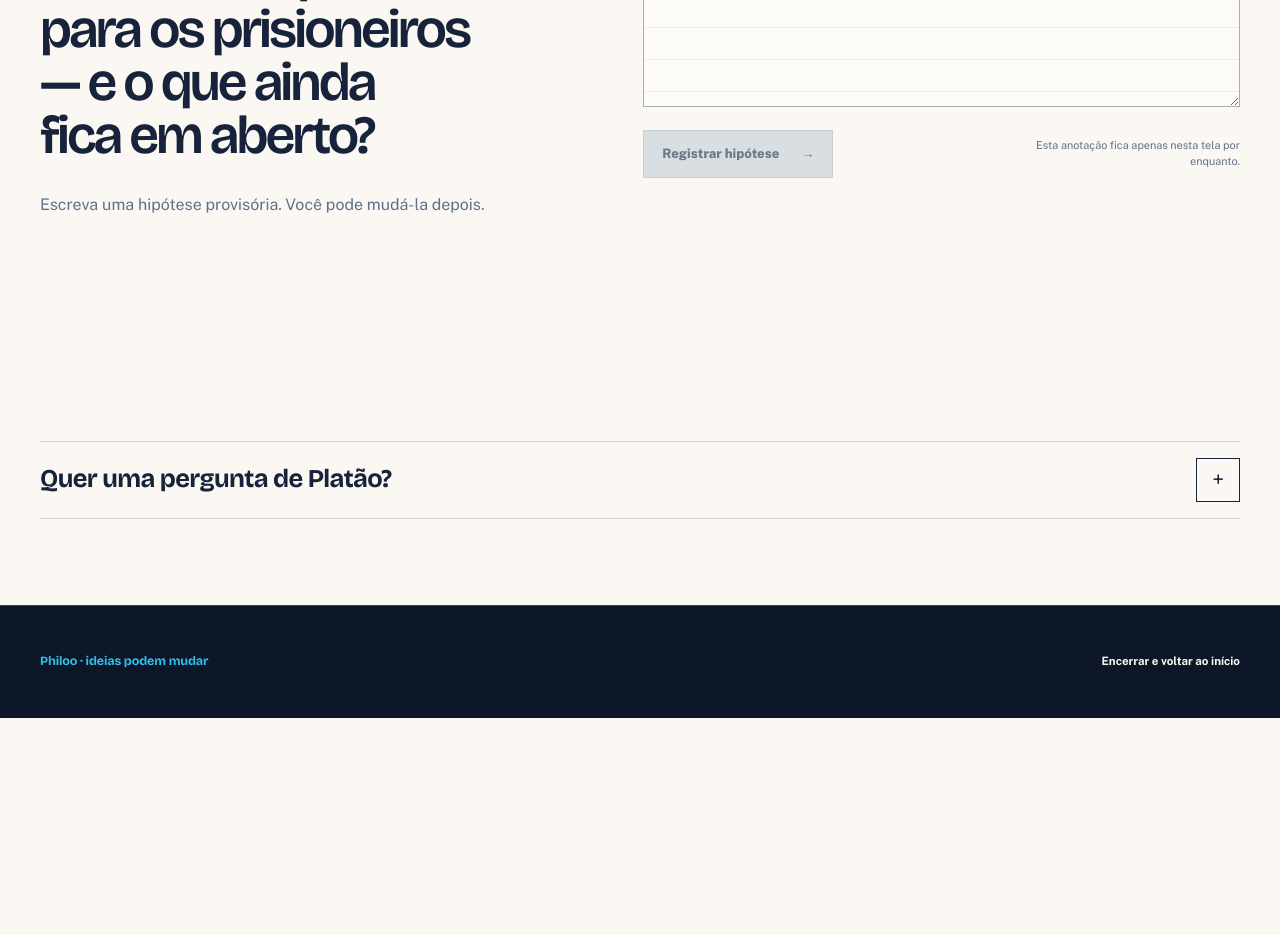
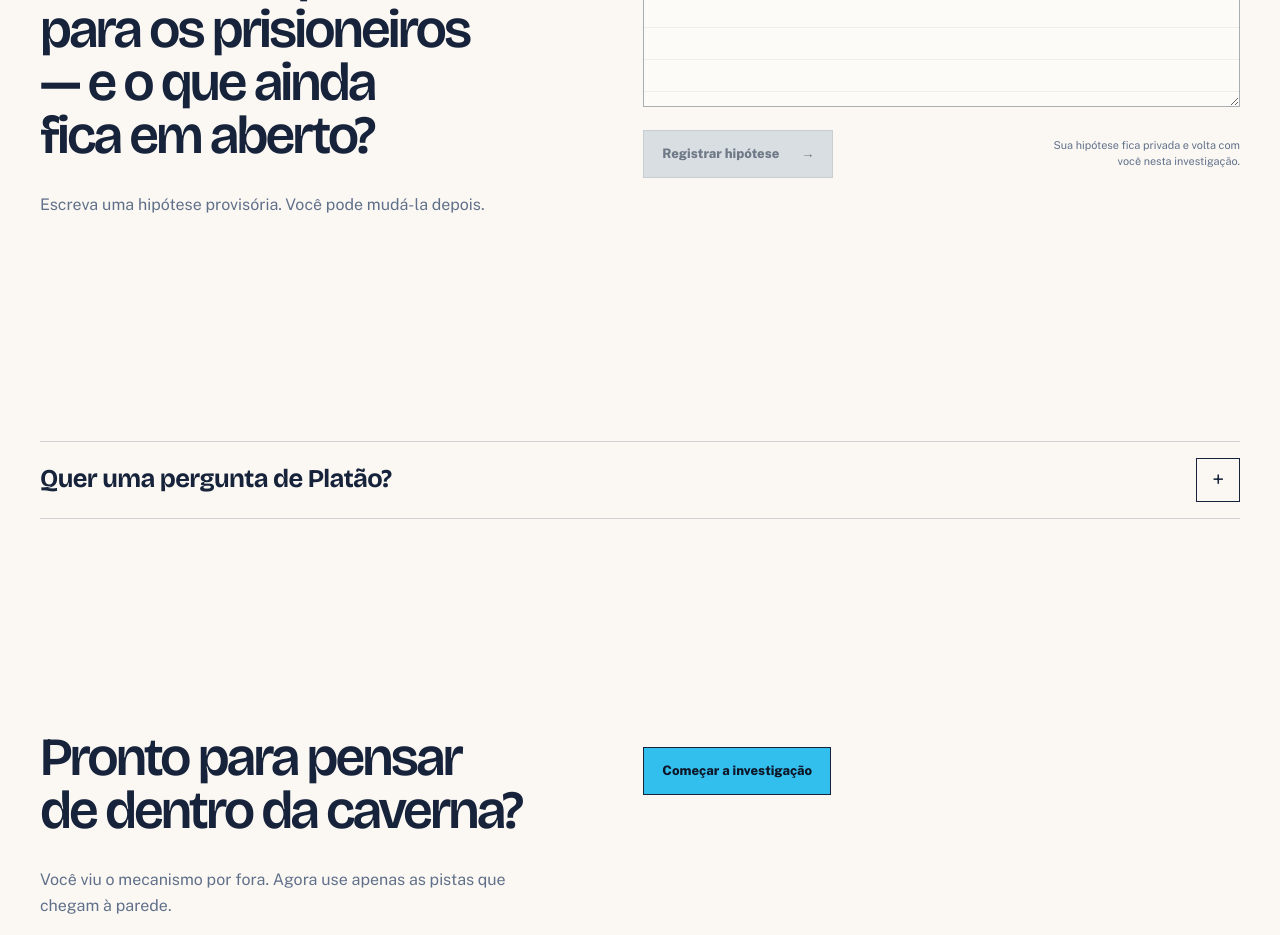
Before and after one commit to WhipDino/philoo-platform, a Next.js app: page /aula/as-sombras in a window 1280 px wide. Shown: the part 2140-3075 px from the top of the page. Before the commit the page ends 2858 px from the top, so only its background shows below. Built offline with nearby package versions, Linux system fonts and the light colour scheme.

Commit message:
refactor: preserve Corte de Luz as prologue

```diff
--- a/src/app/aula/as-sombras/page.tsx
+++ b/src/app/aula/as-sombras/page.tsx
@@ -1,8 +1,5 @@
 import type { Metadata } from "next";
-import Image from "next/image";
-import Link from "next/link";
-import { HypothesisNote } from "@/components/hypothesis-note";
-import { LightCut } from "@/components/light-cut";
+import { TemporaryPrologueScene } from "@/domains/lessons/as-sombras/prologue-scene";
 
 export const metadata: Metadata = {
   title: "As Sombras — Corte de Luz",
@@ -11,95 +8,5 @@ export const metadata: Metadata = {
 };
 
 export default function ShadowsLessonPage() {
-  return (
-    <div className="lesson-page">
-      <header className="lesson-header">
-        <div className="content-grid lesson-header-inner">
-          <Link className="lesson-back" href="/inicio">
-            <span aria-hidden="true">←</span>
-            Voltar ao início
-          </Link>
-          <span className="lesson-header-mark" aria-label="Philoo">
-            Philoo
-          </span>
-          <span className="lesson-progress">Investigação 01 · observação</span>
-        </div>
-      </header>
-
-      <main id="conteudo">
-        <section className="lesson-opening">
-          <div className="lesson-beam" aria-hidden="true" />
-          <div className="content-grid lesson-opening-inner">
-            <p className="evidence-label">AS SOMBRAS · CORTE DE LUZ</p>
-            <h1>O que uma sombra deixa de fora?</h1>
-            <div className="lesson-opening-copy">
-              <p>Antes de procurar a resposta, observe o mecanismo.</p>
-              <p>
-                Deslize o corte de luz para comparar o que aparece com as
-                pistas de como aparece.
-              </p>
-            </div>
-          </div>
-        </section>
-
-        <section className="light-cut-section">
-          <div className="content-grid">
-            <LightCut />
-          </div>
-        </section>
-
-        <section className="reflection-section">
-          <div className="content-grid reflection-grid">
-            <div className="reflection-copy">
-              <p className="evidence-label dark-label">
-                Sua leitura · provisória
-              </p>
-              <h2>
-                Sem precisar ter certeza: o que as sombras explicam para os
-                prisioneiros — e o que ainda fica em aberto?
-              </h2>
-              <p>
-                Escreva uma hipótese provisória. Você pode mudá-la depois.
-              </p>
-            </div>
-            <HypothesisNote />
-          </div>
-        </section>
-
-        <section className="plato-section">
-          <div className="content-grid">
-            <details className="plato-details">
-              <summary>
-                <span>Quer uma pergunta de Platão?</span>
-                <span aria-hidden="true">+</span>
-              </summary>
-              <div className="plato-details-body">
-                <Image
-                  src="/images/plato/platao-master.webp"
-                  alt="Platão pensativo"
-                  width={260}
-                  height={322}
-                  sizes="(max-width: 700px) 190px, 260px"
-                />
-                <div>
-                  <p className="evidence-label">Uma pergunta, não uma resposta</p>
-                  <blockquote>
-                    Se você só pudesse olhar para a parede, que pista faria você
-                    revisar o que parecia certo?
-                  </blockquote>
-                </div>
-              </div>
-            </details>
-          </div>
-        </section>
-      </main>
-
-      <footer className="lesson-footer">
-        <div className="content-grid">
-          <span>Philoo · ideias podem mudar</span>
-          <Link href="/inicio">Encerrar e voltar ao início</Link>
-        </div>
-      </footer>
-    </div>
-  );
+  return <TemporaryPrologueScene />;
 }
--- a/src/components/hypothesis-note.tsx
+++ b/src/components/hypothesis-note.tsx
@@ -5,10 +5,23 @@ import { useState, type FormEvent } from "react";
 const registeredFeedback =
   "Hipótese registrada. Você pode revisá-la quando outra pista mudar sua leitura.";
 
-export function HypothesisNote() {
-  const [draft, setDraft] = useState("");
+export interface HypothesisNoteProps {
+  value?: string;
+  defaultValue?: string;
+  onValueChange?: (value: string) => void;
+  onRegister?: (value: string) => void;
+}
+
+export function HypothesisNote({
+  value,
+  defaultValue = "",
+  onValueChange,
+  onRegister,
+}: HypothesisNoteProps = {}) {
+  const [internalDraft, setInternalDraft] = useState(defaultValue);
   const [hasRegistered, setHasRegistered] = useState(false);
   const [showFeedback, setShowFeedback] = useState(false);
+  const draft = value ?? internalDraft;
 
   function handleSubmit(event: FormEvent<HTMLFormElement>) {
     event.preventDefault();
@@ -19,6 +32,7 @@ export function HypothesisNote() {
 
     setHasRegistered(true);
     setShowFeedback(true);
+    onRegister?.(draft);
   }
 
   return (
@@ -30,7 +44,10 @@ export function HypothesisNote() {
         rows={5}
         value={draft}
         onChange={(event) => {
-          setDraft(event.target.value);
+          if (value === undefined) {
+            setInternalDraft(event.target.value);
+          }
+          onValueChange?.(event.target.value);
           setShowFeedback(false);
         }}
         placeholder="Talvez as sombras..."
@@ -40,7 +57,9 @@ export function HypothesisNote() {
           {hasRegistered ? "Revisar hipótese" : "Registrar hipótese"}
           <span aria-hidden="true">→</span>
         </button>
-        <span>Esta anotação fica apenas nesta tela por enquanto.</span>
+        <span>
+          Sua hipótese fica privada e volta com você nesta investigação.
+        </span>
       </div>
       {showFeedback ? (
         <p className="hypothesis-feedback" role="status">
--- /dev/null
+++ b/src/domains/lessons/as-sombras/prologue-scene.tsx
@@ -0,0 +1,147 @@
+"use client";
+
+import Image from "next/image";
+import Link from "next/link";
+import { useState } from "react";
+import { HypothesisNote } from "@/components/hypothesis-note";
+import { LightCut } from "@/components/light-cut";
+
+export interface PrologueSceneProps {
+  hypothesis: string;
+  onHypothesisChange: (value: string) => void;
+  onRegister: (value: string) => void;
+  onContinue: () => void;
+}
+
+export function PrologueScene({
+  hypothesis,
+  onHypothesisChange,
+  onRegister,
+  onContinue,
+}: PrologueSceneProps) {
+  return (
+    <div className="lesson-page">
+      <header className="lesson-header">
+        <div className="content-grid lesson-header-inner">
+          <Link className="lesson-back" href="/inicio">
+            <span aria-hidden="true">←</span>
+            Voltar ao início
+          </Link>
+          <span className="lesson-header-mark" aria-label="Philoo">
+            Philoo
+          </span>
+          <span className="lesson-progress">Investigação 01 · observação</span>
+        </div>
+      </header>
+
+      <main id="conteudo">
+        <section className="lesson-opening">
+          <div className="lesson-beam" aria-hidden="true" />
+          <div className="content-grid lesson-opening-inner">
+            <p className="evidence-label">AS SOMBRAS · CORTE DE LUZ</p>
+            <h1>O que uma sombra deixa de fora?</h1>
+            <div className="lesson-opening-copy">
+              <p>Antes de procurar a resposta, observe o mecanismo.</p>
+              <p>
+                Deslize o corte de luz para comparar o que aparece com as
+                pistas de como aparece.
+              </p>
+            </div>
+          </div>
+        </section>
+
+        <section className="light-cut-section">
+          <div className="content-grid">
+            <LightCut />
+          </div>
+        </section>
+
+        <section className="reflection-section">
+          <div className="content-grid reflection-grid">
+            <div className="reflection-copy">
+              <p className="evidence-label dark-label">
+                Sua leitura · provisória
+              </p>
+              <h2>
+                Sem precisar ter certeza: o que as sombras explicam para os
+                prisioneiros — e o que ainda fica em aberto?
+              </h2>
+              <p>
+                Escreva uma hipótese provisória. Você pode mudá-la depois.
+              </p>
+            </div>
+            <HypothesisNote
+              value={hypothesis}
+              onValueChange={onHypothesisChange}
+              onRegister={onRegister}
+            />
+          </div>
+        </section>
+
+        <section className="plato-section">
+          <div className="content-grid">
+            <details className="plato-details">
+              <summary>
+                <span>Quer uma pergunta de Platão?</span>
+                <span aria-hidden="true">+</span>
+              </summary>
+              <div className="plato-details-body">
+                <Image
+                  src="/images/plato/platao-master.webp"
+                  alt="Platão pensativo"
+                  width={260}
+                  height={322}
+                  sizes="(max-width: 700px) 190px, 260px"
+                />
+                <div>
+                  <p className="evidence-label">Uma pergunta, não uma resposta</p>
+                  <blockquote>
+                    Se você só pudesse olhar para a parede, que pista faria você
+                    revisar o que parecia certo?
+                  </blockquote>
+                </div>
+              </div>
+            </details>
+          </div>
+        </section>
+
+        <section className="reflection-section prologue-transition-section">
+          <div className="content-grid reflection-grid">
+            <div className="reflection-copy">
+              <h2>Pronto para pensar de dentro da caverna?</h2>
+              <p>
+                Você viu o mecanismo por fora. Agora use apenas as pistas que
+                chegam à parede.
+              </p>
+            </div>
+            <div className="hypothesis-actions">
+              <button type="button" onClick={onContinue}>
+                Começar a investigação
+              </button>
+            </div>
+          </div>
+        </section>
+      </main>
+
+      <footer className="lesson-footer">
+        <div className="content-grid">
+          <span>Philoo · ideias podem mudar</span>
+          <Link href="/inicio">Encerrar e voltar ao início</Link>
+        </div>
+      </footer>
+    </div>
+  );
+}
+
+export function TemporaryPrologueScene() {
+  const [hypothesis, setHypothesis] = useState("");
+
+  return (
+    <PrologueScene
+      hypothesis={hypothesis}
+      onHypothesisChange={setHypothesis}
+      onRegister={() => {}}
+      onContinue={() => {}}
+    />
+  );
+}
```
Also changed, not shown: 2 other files (tests, documents, lock files or other folders).
